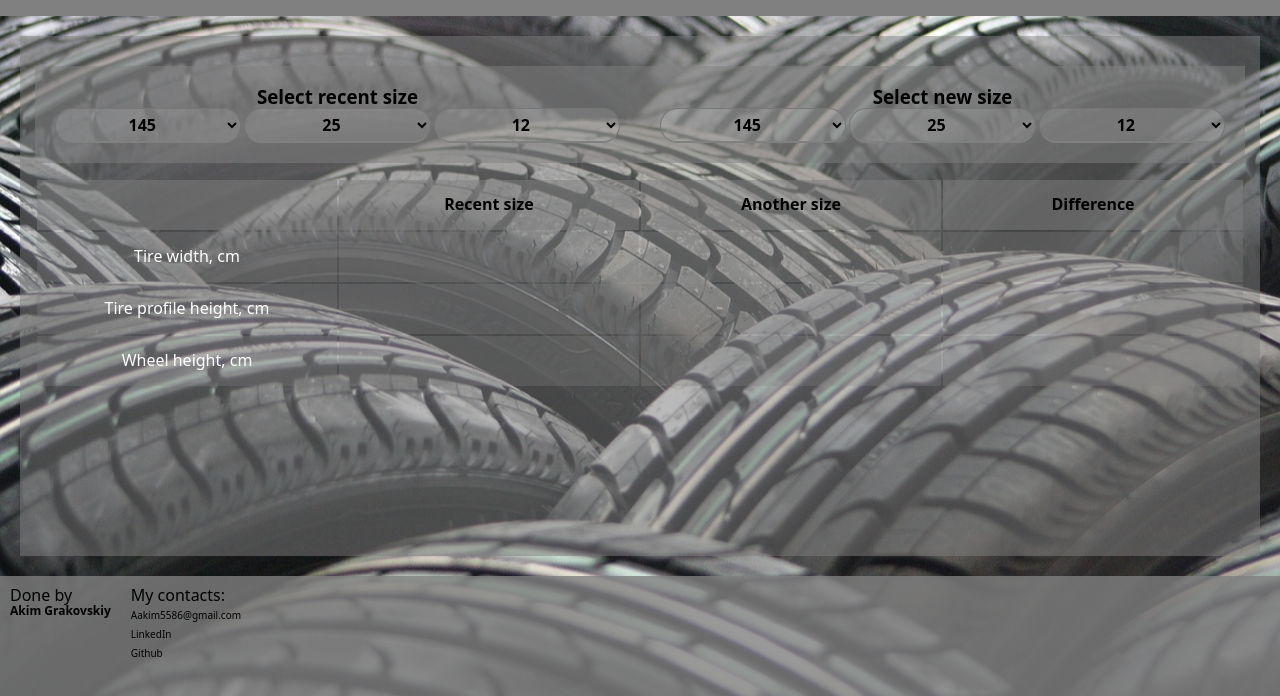
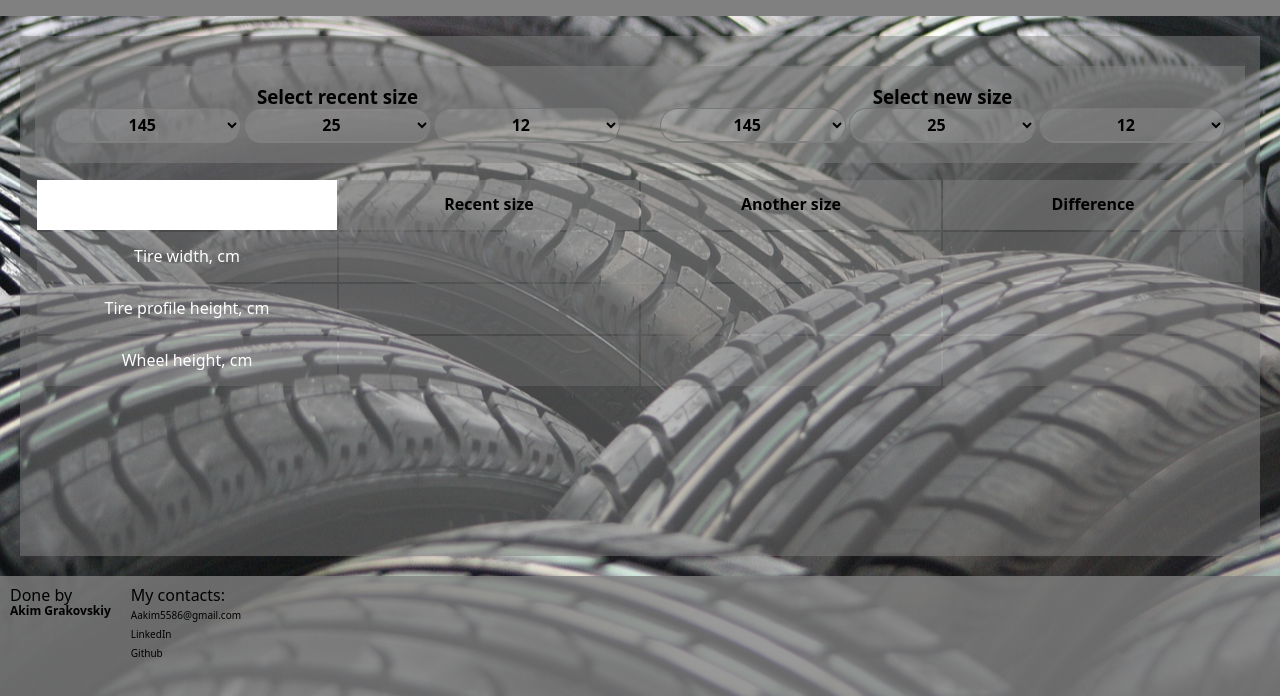
Before and after one commit to Akim3351/mytyrecalculator, a website built with Parcel: page src/index.html in a window 1280 px wide. In both pictures the pointer is over the element 187 px from the left and 308 px from the top of the page. Shown: the part 104-800 px from the top of the page. Built offline with nearby package versions, Linux system fonts and the light colour scheme.

Commit message:
Update _main.scss

```diff
--- a/src/sass/_main.scss
+++ b/src/sass/_main.scss
@@ -86,3 +86,9 @@
     font-weight: 400;
     color: rgb(255, 255, 255);
 }
+
+.tyres__table th:hover,
+.tyres__table td:hover {
+    background-color: rgb(255, 255, 255);
+    color:rgb(0, 0, 0);
+}
```
